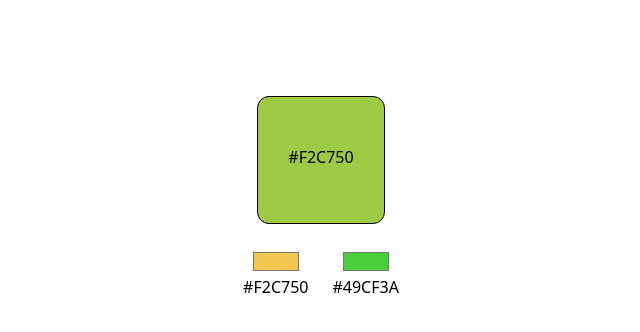
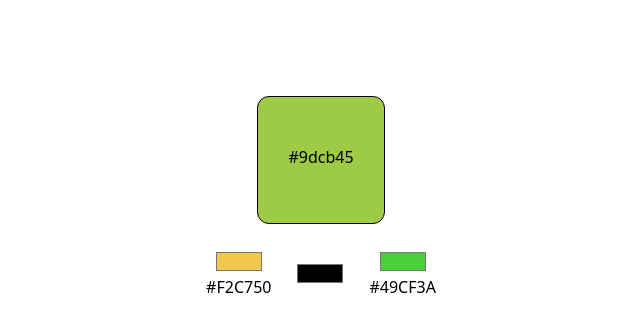
Before and after one commit to torruuu/vue-test, a Vue app: page / in a window 1280 px wide. Shown: the top 332 px of the page, without its empty margins (319-959 px from the left). Built offline with nearby package versions, Linux system fonts and the light colour scheme.

Commit message:
chore: mix color-exercise continue

```diff
--- a/src/components/Ejercicio1/FormPadre.vue
+++ b/src/components/Laura/Ej_color/Hijo2View.vue
@@ -1,31 +1,23 @@
 <script setup>
+defineProps({
+    color2: String
+});
 
-  import FormHijo from "./FormHijo.vue"
-  import { ref } from "vue";
+const emit = defineEmits(['color-change2']);
 
-  const inputText= ref('');
 
-  function FormHijoo({ input }) {
-    console.log(input)
-  }
-
-  FormHijoo({ input: 'aaa' })
-
-  function handleClick() {
-    inputText.value= "";
-  }
-
+function changeColor(event) {
+    const color = event.target.value;
+    emit('color-change2', color);
+}
 
 </script>
 
 <template>
-
-  <div>
-    <input @click.stop v-model="inputText" class="border-2 bg-amber-300">
-
-    <FormHijo :clear-input="handleClick" :input="inputText"/>
-  </div>
-
-
-
+    <div class="flex items-center gap-6 mt-4">
+        <div class="flex flex-col items-center justify-center">
+            <input type="color" @input="changeColor" :value="color2">
+            {{ color2 }}
+        </div>
+    </div>
 </template>
--- a/src/components/Laura/Ej_color/PadreView.vue
+++ b/src/components/Laura/Ej_color/PadreView.vue
@@ -1,6 +1,7 @@
 <script setup>
 import { ref, computed } from 'vue';
 import HijoView from './HijoView.vue';
+import Hijo2View from './Hijo2View.vue';
 
 const background = ref('#F2C750');
 const background2 = ref('#49CF3A');
@@ -27,7 +28,7 @@ function colorMixer(rgb1, rgb2, amountToMix) {
     var r = colorChannelMixer(rgb1[0], rgb2[0], amountToMix);
     var g = colorChannelMixer(rgb1[1], rgb2[1], amountToMix);
     var b = colorChannelMixer(rgb1[2], rgb2[2], amountToMix);
-    return "rgb(" + r + "," + g + "," + b + ")";
+    return '#' + r.toString(16).padStart(2, '0') + g.toString(16).padStart(2, '0') + b.toString(16).padStart(2, '0');
 }
 /////////////////////////////////////////////////////////////////////////////////////////////////////////
 
@@ -45,11 +46,11 @@ function changeColor2(color2) {
     <div class="flex flex-col items-center">
         <div :style="{ backgroundColor: mixBackground }"
             class="flex flex-col items-center pt-12 border rounded-xl mt-24 w-32 h-32">
-            {{ background }}
+            {{ mixBackground }}
         </div>
-        <div class="mt-2">
-            <HijoView :color="background" @color-change="changeColor" :color2="background2"
-                @color-change2="changeColor2" />
+        <div class="flex gap-6 mt-2">
+            <HijoView :color="background" @color-change="changeColor" />
+            <Hijo2View :color2="background2" @color-change2="changeColor2" />
         </div>
     </div>
 </template>
```
